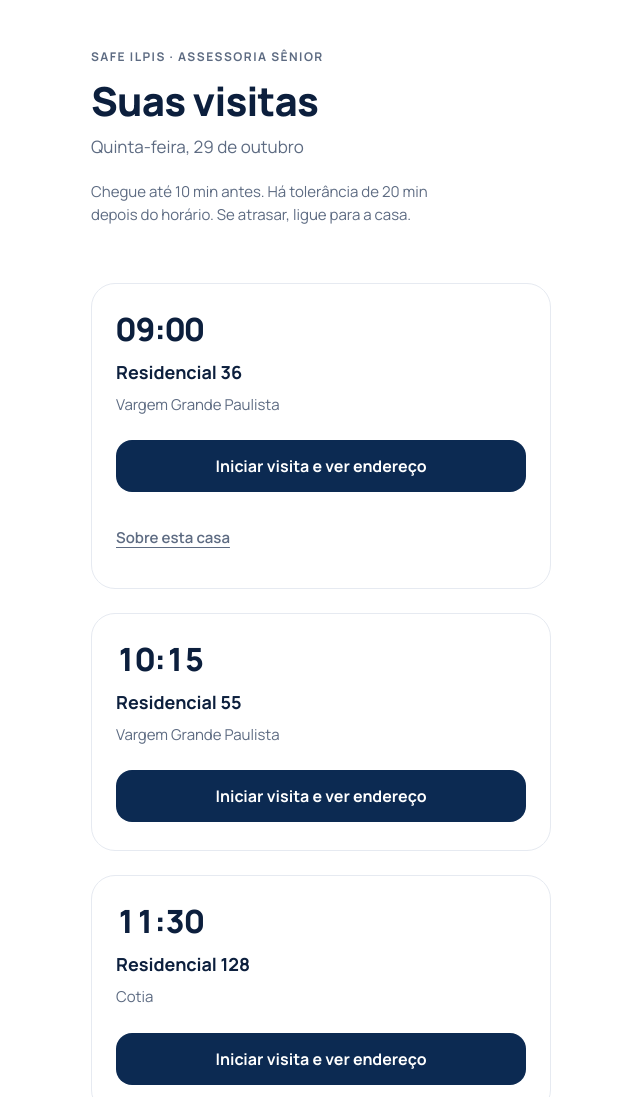
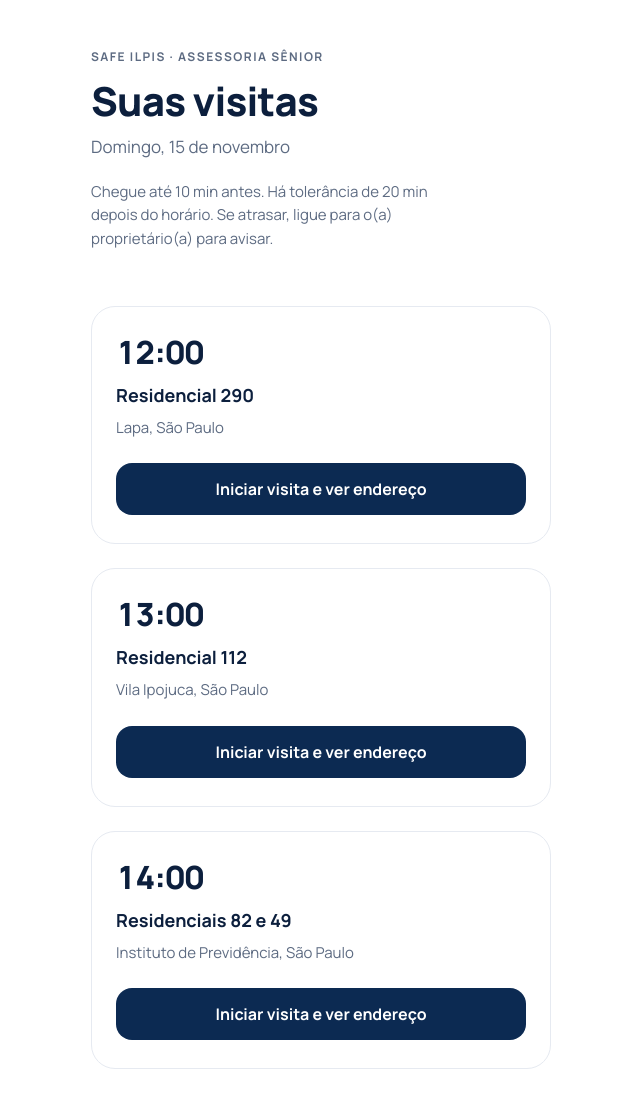
Before and after one commit to safeilpis/safeilpis, a plain HTML site: page visitas/index.html in a window 1280 px wide. Shown: the top 1097 px of the page, without its empty margins (319-959 px from the left). Drawn offline with Linux system fonts and the light colour scheme.

Commit message:
Update HTML structure and content for visitas page

```diff
--- a/visitas/index.html
+++ b/visitas/index.html
@@ -1,14 +1,13 @@
-<!doctype html>
+<!DOCTYPE html>
 <html lang="pt-BR">
 <head>
 <meta charset="utf-8">
 <meta name="viewport" content="width=device-width, initial-scale=1, viewport-fit=cover">
+<meta name="robots" content="noindex, nofollow">
 <title>Visitas | SAFE ILPIS</title>
-<meta name="robots" content="noindex, nofollow">
 <link rel="preconnect" href="https://fonts.googleapis.com">
 <link rel="stylesheet" href="https://fonts.googleapis.com/css2?family=Manrope:wght@400;500;600;700;800&display=swap">
 <style>
-/* Layout: coluna única estreita, mobile-first, muito respiro entre blocos. Branco predominante, azul-marinho como cor de ação. */
 :root {
   --bg: #ffffff;
   --surface: #ffffff;
@@ -18,24 +17,17 @@
   --line: #e6eaf1;
   --navy: #0c2a52;
   --on-navy: #ffffff;
-  --ok: #1f7a4d;
   --font: "Manrope", -apple-system, BlinkMacSystemFont, "Segoe UI", Roboto, sans-serif;
 }
 @media (prefers-color-scheme: dark) {
-  :root:not([data-theme="light"]) {
+  :root {
     --bg: #09121f; --surface: #0e1a2b; --soft: #142239; --ink: #eaf0f9; --muted: #93a2ba;
-    --line: #1f2f48; --navy: #dbe6f8; --on-navy: #0a1a33; --ok: #5fcf98; color-scheme: dark;
+    --line: #1f2f48; --navy: #dbe6f8; --on-navy: #0a1a33; color-scheme: dark;
   }
 }
-:root[data-theme="dark"] {
-  --bg: #09121f; --surface: #0e1a2b; --soft: #142239; --ink: #eaf0f9; --muted: #93a2ba;
-  --line: #1f2f48; --navy: #dbe6f8; --on-navy: #0a1a33; --ok: #5fcf98; color-scheme: dark;
-}
 * { box-sizing: border-box; }
-html { color-scheme: light dark; }
 body {
-  margin: 0;
-  background: var(--bg); color: var(--ink); font-family: var(--font); font-size: 16px; line-height: 1.55;
+  margin: 0; background: var(--bg); color: var(--ink); font-family: var(--font); font-size: 16px; line-height: 1.55;
   padding-left: max(16px, env(safe-area-inset-left, 0px));
   padding-right: max(16px, env(safe-area-inset-right, 0px));
   padding-block: 40px 72px; -webkit-font-smoothing: antialiased;
@@ -59,7 +51,6 @@ button:active, .btn:active { transform: scale(.98); }
 :focus-visible { outline: 3px solid var(--navy); outline-offset: 3px; }
 .primary { background: var(--navy); color: var(--on-navy); width: 100%; }
 .ghost { background: var(--soft); color: var(--ink); }
-.link { background: none; color: var(--muted); min-height: 44px; padding: 0; font-size: 15px; font-weight: 600; justify-content: flex-start; text-decoration: underline; text-underline-offset: 4px; }
 
 .reveal { display: flex; flex-direction: column; gap: 28px; }
 .reveal[hidden] { display: none !important; }
@@ -69,9 +60,6 @@ button:active, .btn:active { transform: scale(.98); }
 .actions { display: flex; gap: 12px; flex-wrap: wrap; margin-top: 6px; }
 .actions > * { flex: 1 1 140px; }
 .hint { margin: 0; color: var(--muted); font-size: 14px; padding: 16px 18px; background: var(--soft); border-radius: 16px; }
-.about { display: flex; flex-direction: column; gap: 10px; }
-.about p { margin: 0; color: var(--muted); font-size: 15px; padding: 16px 18px; background: var(--soft); border-radius: 16px; }
-.about p[hidden] { display: none !important; }
 
 .prep { display: flex; flex-direction: column; gap: 8px; }
 .prep h2 { font-size: 22px; font-weight: 800; letter-spacing: -.01em; margin: 0 0 16px; }
@@ -91,15 +79,14 @@ footer { color: var(--muted); font-size: 13px; text-align: center; }
 .toast.show { opacity: 1; transform: translate(-50%, 0); }
 @media (prefers-reduced-motion: reduce) { * { transition: none !important; } }
 </style>
-
 </head>
 <body>
 <main>
   <header>
     <span class="eyebrow">SAFE ILPIS · Assessoria Sênior</span>
     <h1>Suas visitas</h1>
-    <p class="date">Quinta-feira, 29 de outubro</p>
-    <p class="arrive">Chegue até 10 min antes. Há tolerância de 20 min depois do horário. Se atrasar, ligue para a casa.</p>
+    <p class="date">Domingo, 15 de novembro</p>
+    <p class="arrive">Chegue até 10 min antes. Há tolerância de 20 min depois do horário. Se atrasar, ligue para o(a) proprietário(a) para avisar.</p>
   </header>
 
   <section class="visits" id="visits" aria-label="Visitas confirmadas"></section>
@@ -158,16 +145,15 @@ footer { color: var(--muted); font-size: 13px; text-align: center; }
 
 <script>
 var VISITS = [
-  { id: "r36", time: "09:00", name: "Residencial 36", place: "Vargem Grande Paulista",
-    address: "R. Capivara, 1225 – Bairro Remanso, Vargem Grande Paulista – SP, 06730-000",
-    house: "Fonte de Vida · Unidade 3", contact: "Beth", phone: "+55 11 95080-3070",
-    about: "Acesso por cerca de 10 m de estrada de terra firme, totalmente acessível, conferida pela Anvisa local e pela nossa equipe. Pronto-socorro a 7 min, com protocolo de emergência de histórico positivo. São cerca de 14 hospedagens conosco, todas avaliadas entre 9,8 e 10. Casa simples, muito qualificada e com ótima gestão." },
-  { id: "r55", time: "10:15", name: "Residencial 55", place: "Vargem Grande Paulista",
-    address: "Clínica IMAI – Estr. do Pôsto, 855 – Chácara Santa Mônica, Vargem Grande Paulista – SP, 06730-000",
-    contact: "Cida", phone: "+55 11 99824-7599" },
-  { id: "r128", time: "11:30", name: "Residencial 128", place: "Cotia",
-    address: "Elohei Casa de Repouso – Rua Santo Antônio, 185 – Vila Santo Antônio, Cotia – SP, 06708-370",
-    contact: "Fernanda", phone: "+55 11 93285-3022" }
+  { id: "r290", time: "12:00", name: "Residencial 290", place: "Lapa, São Paulo",
+    address: "Residencial Senior Amor e Vida – Rua Diogo Ortiz, 137 – Lapa, São Paulo – SP",
+    contact: "Cida", phone: "+55 11 94642-0942" },
+  { id: "r112", time: "13:00", name: "Residencial 112", place: "Vila Ipojuca, São Paulo",
+    address: "Casa de repouso Nonni & Vita – R. Ponta Porã, 600 – Vila Ipojuca, São Paulo – SP, 07941-110",
+    contact: "Ivo", phone: "+55 11 98626-3332" },
+  { id: "r82", time: "14:00", name: "Residenciais 82 e 49", place: "Instituto de Previdência, São Paulo",
+    address: "Casa de repouso Luz da Manhã – Rua Hugo Carotini, 567 – Instituto de Previdência, São Paulo – SP, 05532-020",
+    contact: "Bruno", phone: "+55 11 94325-1286" }
 ];
 
 var toastEl = document.getElementById("toast"), toastTimer;
@@ -244,20 +230,8 @@ VISITS.forEach(function (v) {
     reveal.scrollIntoView({ behavior: "smooth", block: "nearest" });
   });
 
-  if (v.about) {
-    var ab = el("div", "about");
-    var tg = el("button", "link", "Sobre esta casa"); tg.type = "button";
-    tg.setAttribute("aria-expanded", "false");
-    var tx = el("p", null, v.about); tx.hidden = true;
-    tg.addEventListener("click", function () {
-      tx.hidden = !tx.hidden; tg.setAttribute("aria-expanded", String(!tx.hidden));
-    });
-    ab.appendChild(tg); ab.appendChild(tx);
-    card.appendChild(ab);
-  }
   root.appendChild(card);
 });
 </script>
-
 </body>
 </html>
```
